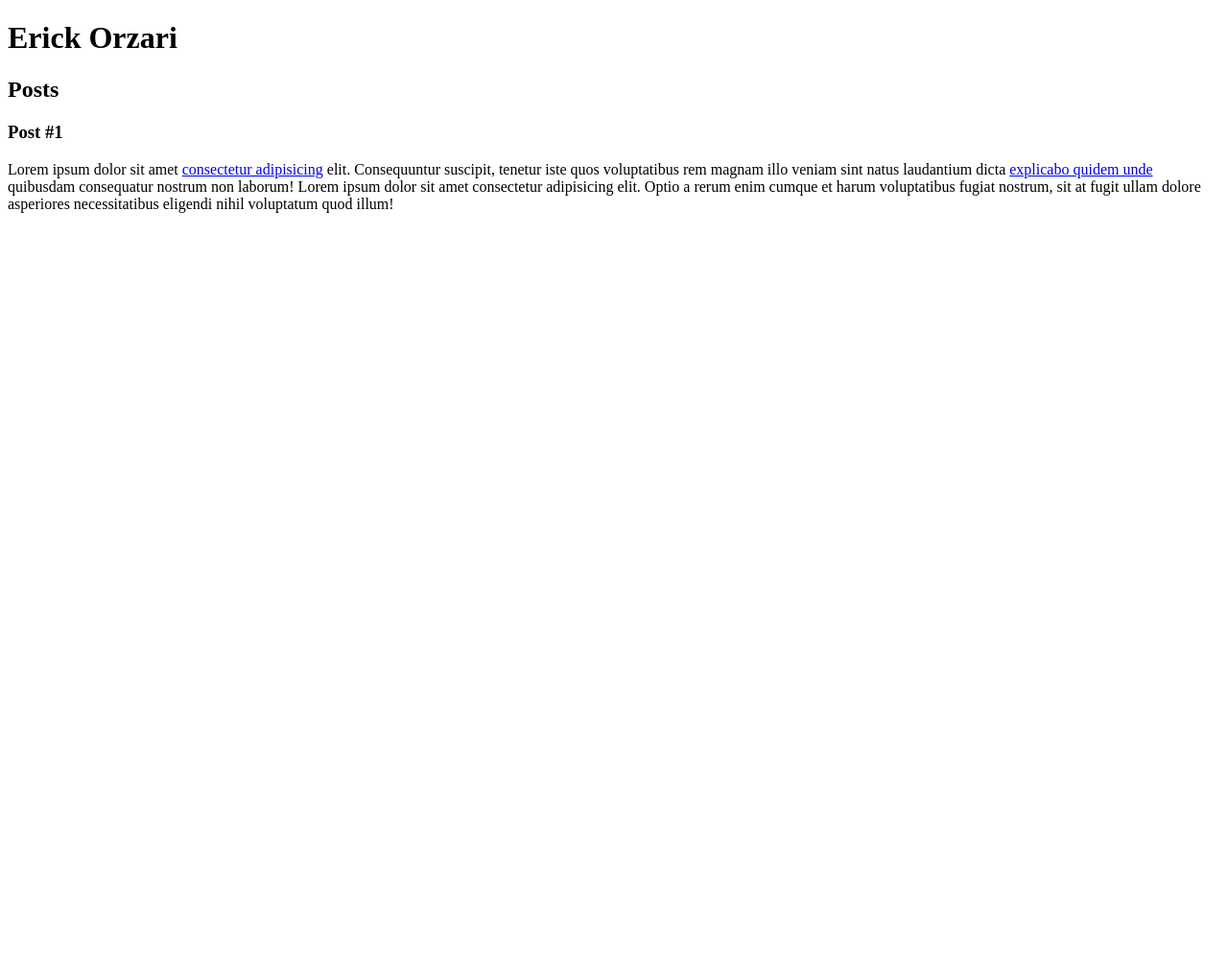
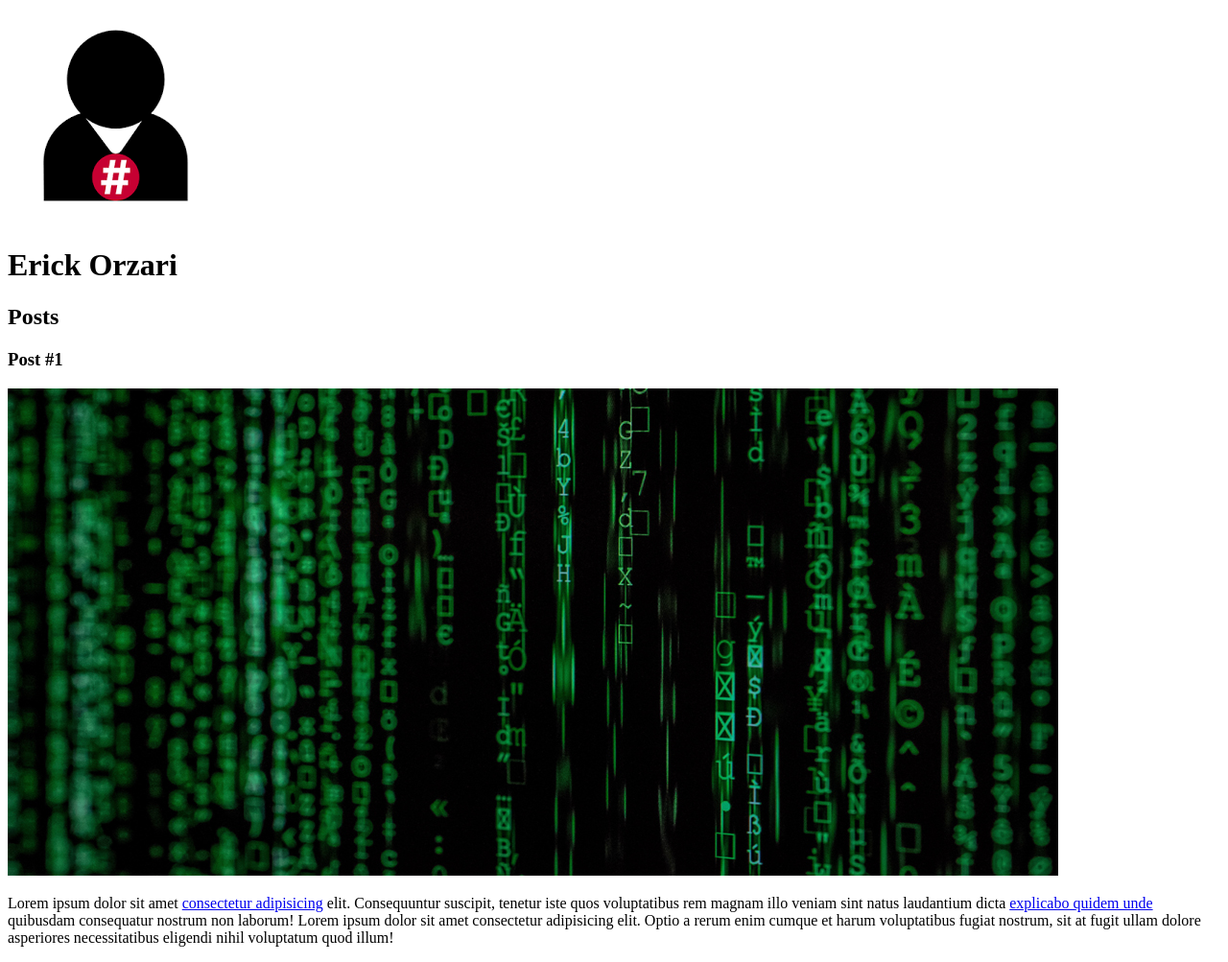
Before and after one commit to erickoor/Estudos-DIO, a plain HTML site: page Curso HTML5/index.html in a window 1280 px wide. Shown: the whole page at 96% size. Before the commit the page ends 800 px from the top, so only its background shows below. Drawn offline with Linux system fonts and the light colour scheme.

Commit message:
imagens
Adição de imagens

```diff
--- a/Curso HTML5/index.html
+++ b/Curso HTML5/index.html
@@ -6,6 +6,7 @@
     </head>
     <body>
         <header>
+            <img src="download (1).png" alt="Ilustração avatar">
             <h1>Erick Orzari</h1>
         </header>
         <section>
@@ -15,6 +16,7 @@
             <article>
                 <header>
                     <h3>Post #1</h3>
+                    <img src="markus-spiske-iar-afB0QQw-unsplash.jpg" alt="Tela com linhas de código">
                 </header>
                 <p>
                     Lorem ipsum dolor sit amet <a href="https://github.com/erickoor"target="_blank">consectetur adipisicing</a> elit. Consequuntur suscipit, tenetur iste quos voluptatibus rem magnam illo veniam sint natus laudantium dicta <a href="mailto:erick_orzari@hotmail.com">explicabo quidem unde</a> quibusdam consequatur nostrum non laborum!
```
Also changed, not shown: Curso HTML5/download (1).png (added), Curso HTML5/markus-spiske-iar-afB0QQw-unsplash.jpg (added).
